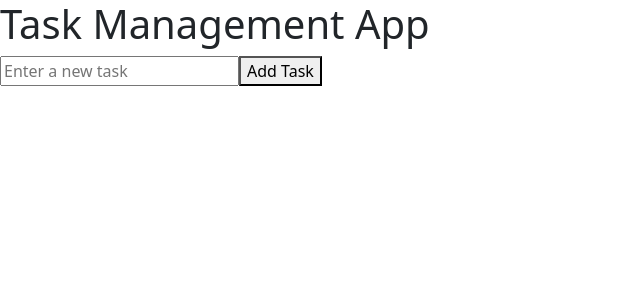
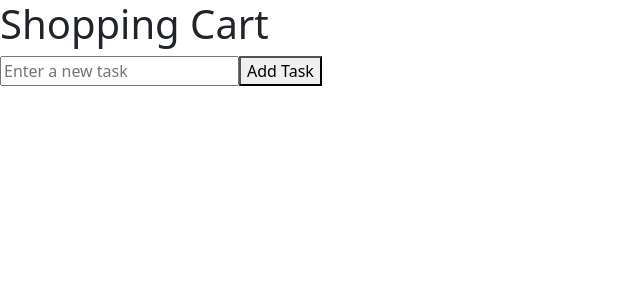
Before and after one commit to Sai2909/reactjs_machine_coding_2025, a React (Create React App) app: page / in a window 1280 px wide. Shown: the top 300 px of the page, without its empty margins (0-640 px from the left). Built offline with nearby package versions, Linux system fonts and the light colour scheme.

Commit message:
session_Storage

```diff
--- a/src/App.js
+++ b/src/App.js
@@ -1,10 +1,10 @@
 
-import LocalStorage from "./local_storage/LocalStorage";
+import SessionStorage from "./session_storage/SessionStorage";
 
 function App() {
   return (
     <div className="App" >
-      < LocalStorage />
+      < SessionStorage />
     </div>
   );
 }
--- /dev/null
+++ b/src/session_storage/Cart.js
@@ -0,0 +1,37 @@
+import React, { useState } from "react";
+
+const Cart = ({ cartItems, addItemToCart, removeItemFromCart }) => {
+    const [taskText, setTaskText] = useState("");
+
+    const handleAddTask = () => {
+        if (taskText.trim() === "") return;
+        const newTask = {
+            id: Date.now(),
+            text: taskText,
+        };
+        addItemToCart(newTask);
+        setTaskText("");
+    };
+
+    return (
+        <div>
+            <input
+                type="text"
+                value={taskText}
+                onChange={(e) => setTaskText(e.target.value)}
+                placeholder="Enter a new task"
+            />
+            <button onClick={handleAddTask}>Add Task</button>
+            <ul>
+                {cartItems.map((task) => (
+                    <li key={task.id}>
+                        {task.text}
+                        <button onClick={() => removeItemFromCart(task.id)}>Delete</button>
+                    </li>
+                ))}
+            </ul>
+        </div>
+    );
+};
+
+export default Cart;
--- /dev/null
+++ b/src/session_storage/SessionStorage.js
@@ -0,0 +1,39 @@
+import React, { useState, useEffect } from "react";
+import Cart from "./Cart";
+
+const SessionStorage = () => {
+    const [cartItems, setCartItems] = useState([]);
+
+    useEffect(() => {
+        const storedCartItems = sessionStorage.getItem("cartItems");
+        if (storedCartItems) {
+            setCartItems(JSON.parse(storedCartItems));
+        }
+    }, []);
+
+    useEffect(() => {
+        sessionStorage.setItem("cartItems", JSON.stringify(cartItems));
+    }, [cartItems]);
+
+    const addItemToCart = (newItem) => {
+        setCartItems([...cartItems, newItem]);
+    };
+
+    const removeItemFromCart = (itemId) => {
+        const updatedCartItems = cartItems.filter((item) => item.id !== itemId);
+        setCartItems(updatedCartItems);
+    };
+
+    return (
+        <div className="App">
+            <h1>Shopping Cart</h1>
+            <Cart
+                cartItems={cartItems}
+                addItemToCart={addItemToCart}
+                removeItemFromCart={removeItemFromCart}
+            />
+        </div>
+    );
+};
+
+export default SessionStorage;
```
